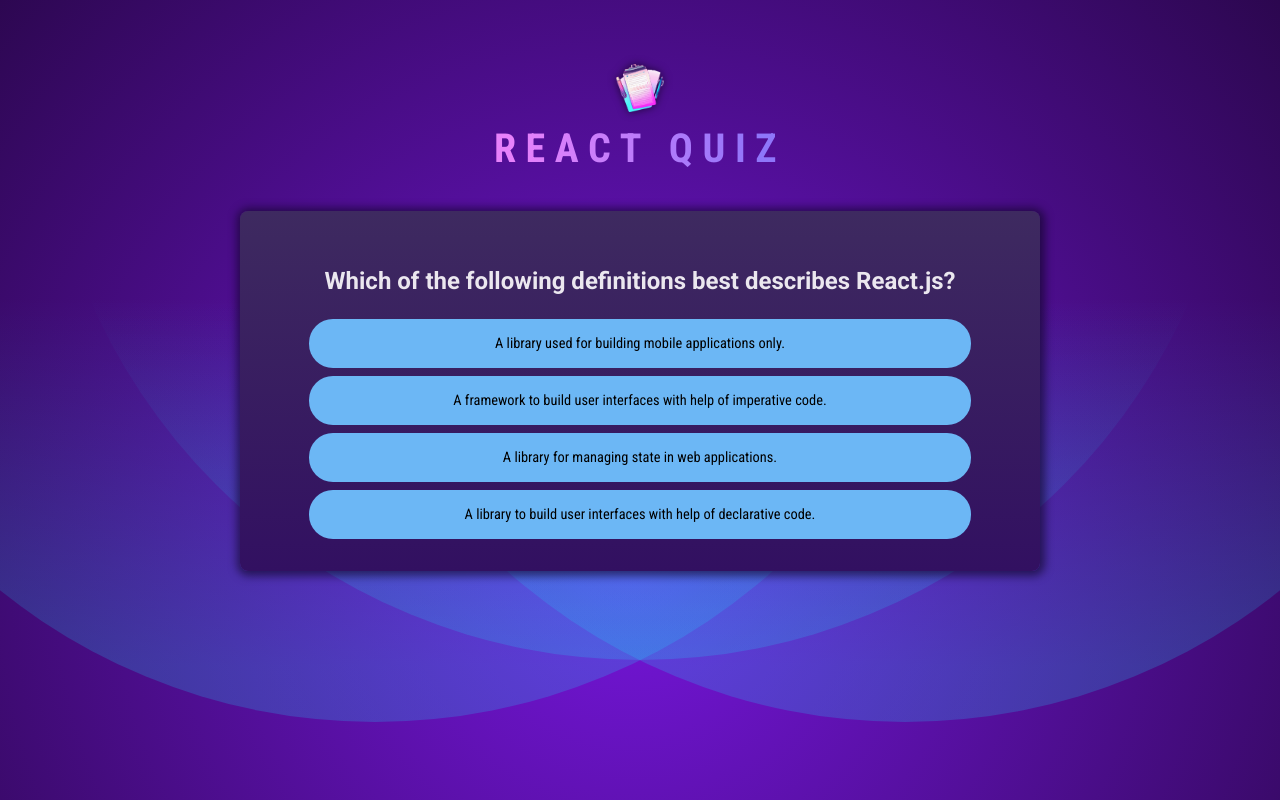
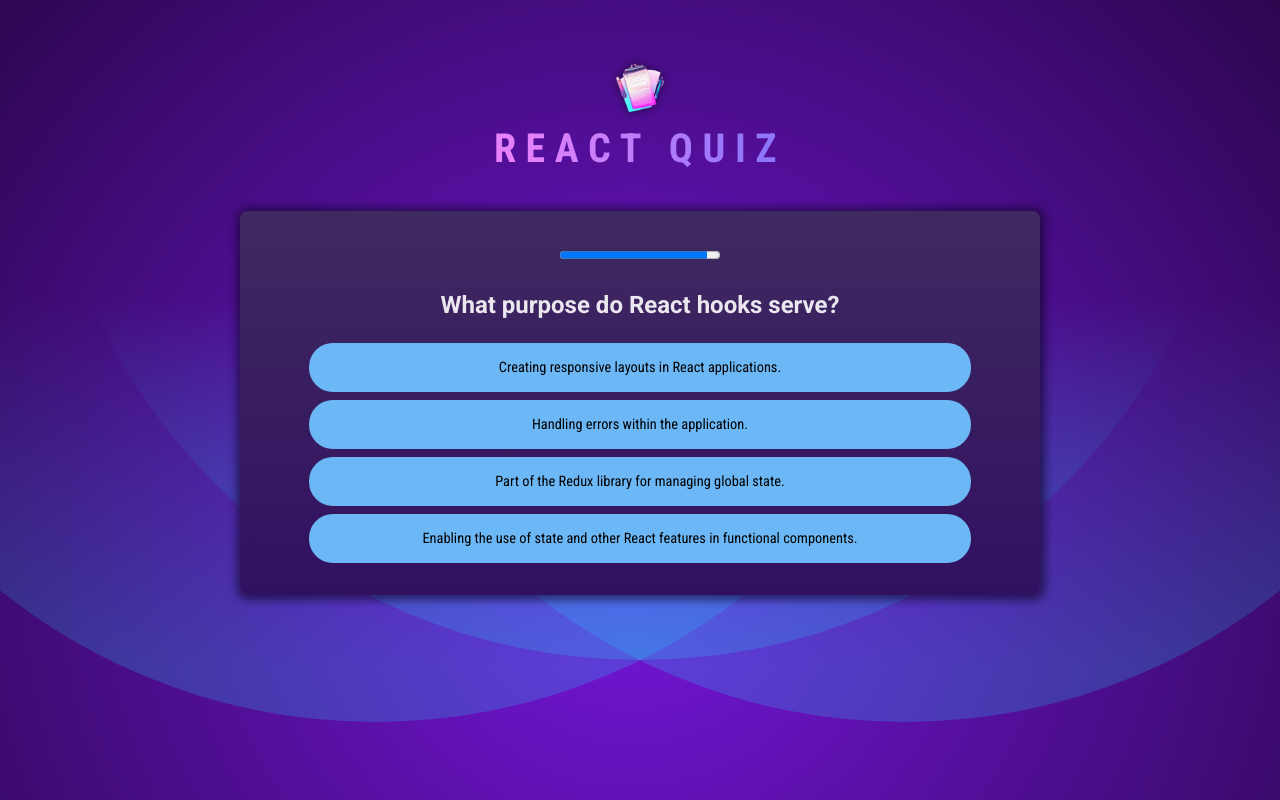
Before and after one commit to deivydaskim/basic-react-quiz, a React (Vite) app: page / in a window 1280 px wide. Built offline with nearby package versions, Linux system fonts and the light colour scheme.

Commit message:
add timer for questions

```diff
--- /dev/null
+++ b/src/components/QuestionTimer.jsx
@@ -0,0 +1,27 @@
+import { useEffect, useState } from 'react';
+
+const QuestionTimer = ({ timeout, onTimeout }) => {
+  const [remainingTime, setRemainingTime] = useState(timeout);
+
+  useEffect(() => {
+    const timer = setTimeout(onTimeout, timeout);
+
+    return () => {
+      clearTimeout(timer);
+    };
+  }, [onTimeout, timeout]);
+
+  useEffect(() => {
+    const interval = setInterval(() => {
+      setRemainingTime((prevTime) => prevTime - 100);
+    }, 100);
+
+    return () => {
+      clearInterval(interval);
+    };
+  }, []);
+
+  return <progress id="question-time" max={timeout} value={remainingTime} />;
+};
+
+export default QuestionTimer;
--- a/src/components/Quiz.jsx
+++ b/src/components/Quiz.jsx
@@ -1,7 +1,8 @@
-import { useState } from 'react';
+import { useState, useCallback } from 'react';
 
 import quizCompleteImg from '../assets/quiz-complete.png';
 import QUESTIONS from '../questions';
+import QuestionTimer from './QuestionTimer';
 
 function shuffleArray(array) {
   for (let i = array.length - 1; i > 0; i--) {
@@ -16,11 +17,19 @@
   const activeQuestionIndex = userAnswers.length;
   const quizIsComplete = activeQuestionIndex === QUESTIONS.length;
 
-  function HandleSelectAnswer(selectedAnswer) {
+  const HandleSelectAnswer = useCallback(function HandleSelectAnswer(
+    selectedAnswer
+  ) {
     setUserAnswers((prevAnswers) => {
       return [...prevAnswers, selectedAnswer];
     });
-  }
+  },
+  []);
+
+  const handleSkipAnswer = useCallback(
+    () => HandleSelectAnswer(null),
+    [HandleSelectAnswer]
+  );
 
   if (quizIsComplete) {
     return (
@@ -37,6 +46,11 @@
   return (
     <div id="quiz">
       <div id="questions">
+        <QuestionTimer
+          key={activeQuestionIndex}
+          timeout={5000}
+          onTimeout={handleSkipAnswer}
+        />
         <h2>{QUESTIONS[activeQuestionIndex].text}</h2>
         <ul id="answers">
           {shuffeledAnswers.map((answer) => (
```
